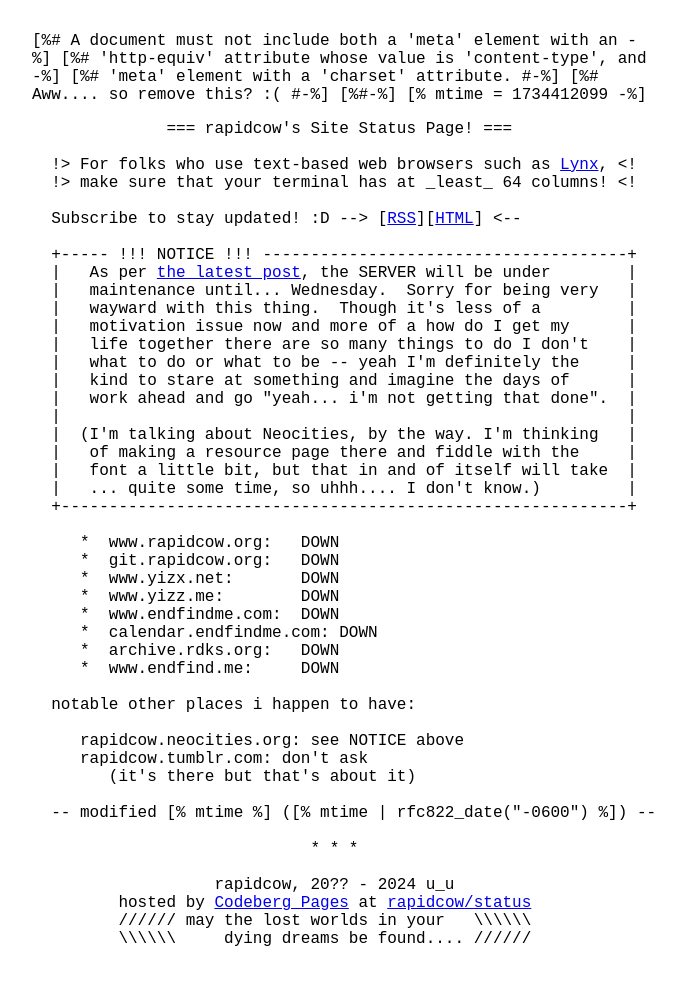
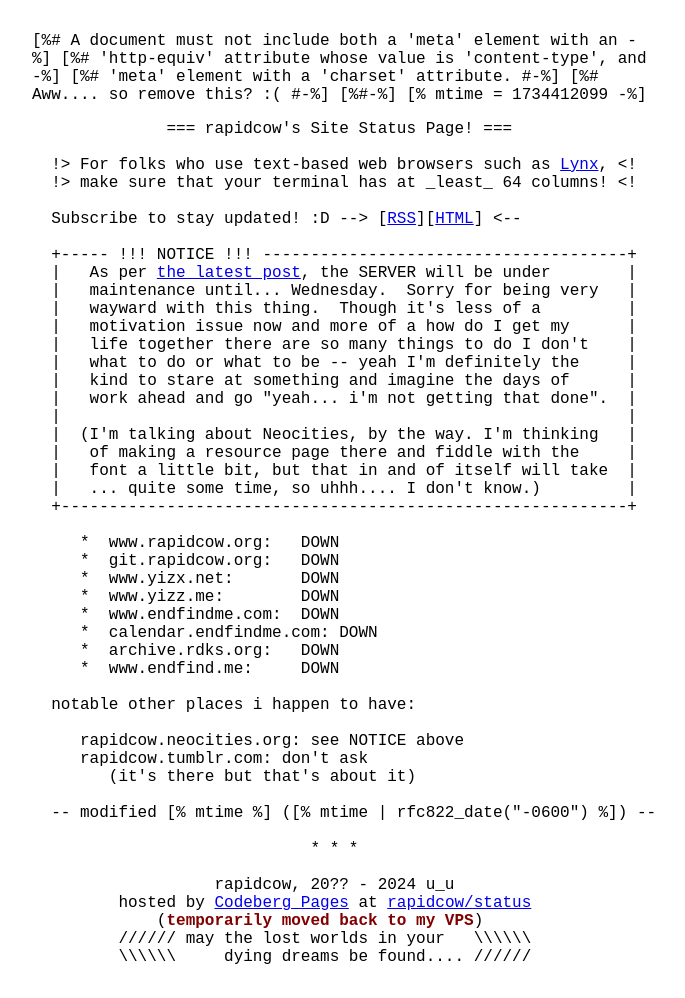
Before and after one commit to rapidcow/status.rapidcow.org, a plain HTML site: page index.html in a window 1280 px wide. Shown: the whole page, without its empty margins (0-685 px from the left). Drawn offline with Linux system fonts and the light colour scheme.

Commit message:
codeberg pages is down...

```diff
--- a/index.html
+++ b/index.html
@@ -77,6 +77,7 @@
 
                    rapidcow, 20?? - 2024 u_u
          hosted by <a href="https://codeberg.page">Codeberg Pages</a> at <a href="https://codeberg.org/rapidcow/status">rapidcow/status</a>
+	     (<strong style="color:maroon;">temporarily moved back to my VPS</strong>)
          ////// may the lost worlds in your   \\\\\\
          \\\\\\     dying dreams be found.... //////
 </pre></body>
```
